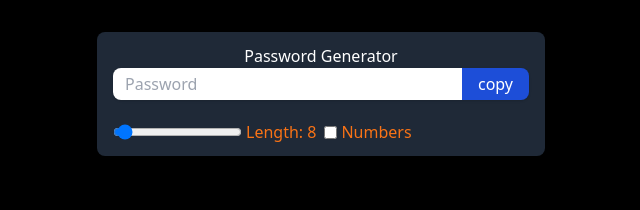
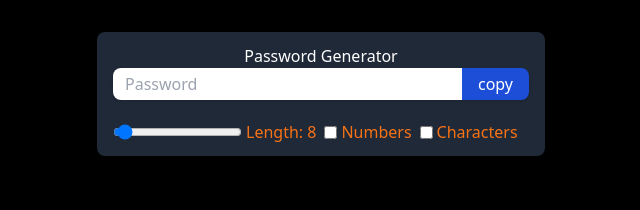
Before and after one commit to ShubhamAgarwal-11/Password-generator, a React (Create React App) app: page / in a window 1280 px wide. Shown: the top 210 px of the page, without its empty margins (319-959 px from the left). Built offline with nearby package versions, Linux system fonts and the light colour scheme.

Commit message:
setup character allowed feature

```diff
--- a/src/App.js
+++ b/src/App.js
@@ -3,6 +3,7 @@ function App() {
   const [password,setPassword] = useState("");
   const [length,setLength] = useState(8);
   const [numberAllowed,setNumberAllowed] = useState(false);
+  const [charAllowed,setCharAllowed] = useState(false);
 
   return (
     <>
@@ -36,10 +37,21 @@ function App() {
               onChange={()=>{
                 setNumberAllowed((prev)=> !prev)
               }}
+              id="numberInput"
             />
-            <label>Numbers</label>
+            <label htmlFor="numberInput">Numbers</label>
           </div>
-
+          <div className="flex items-center gap-x-1">
+            <input
+              type="checkbox"
+              id="charInput"
+              defaultChecked = {charAllowed}
+              onChange={()=>{
+                setCharAllowed((prev)=>!prev)
+              }}
+            />
+            <label htmlFor="charInput">Characters</label>
+          </div>
         </div>
       </div>
     </>
```
